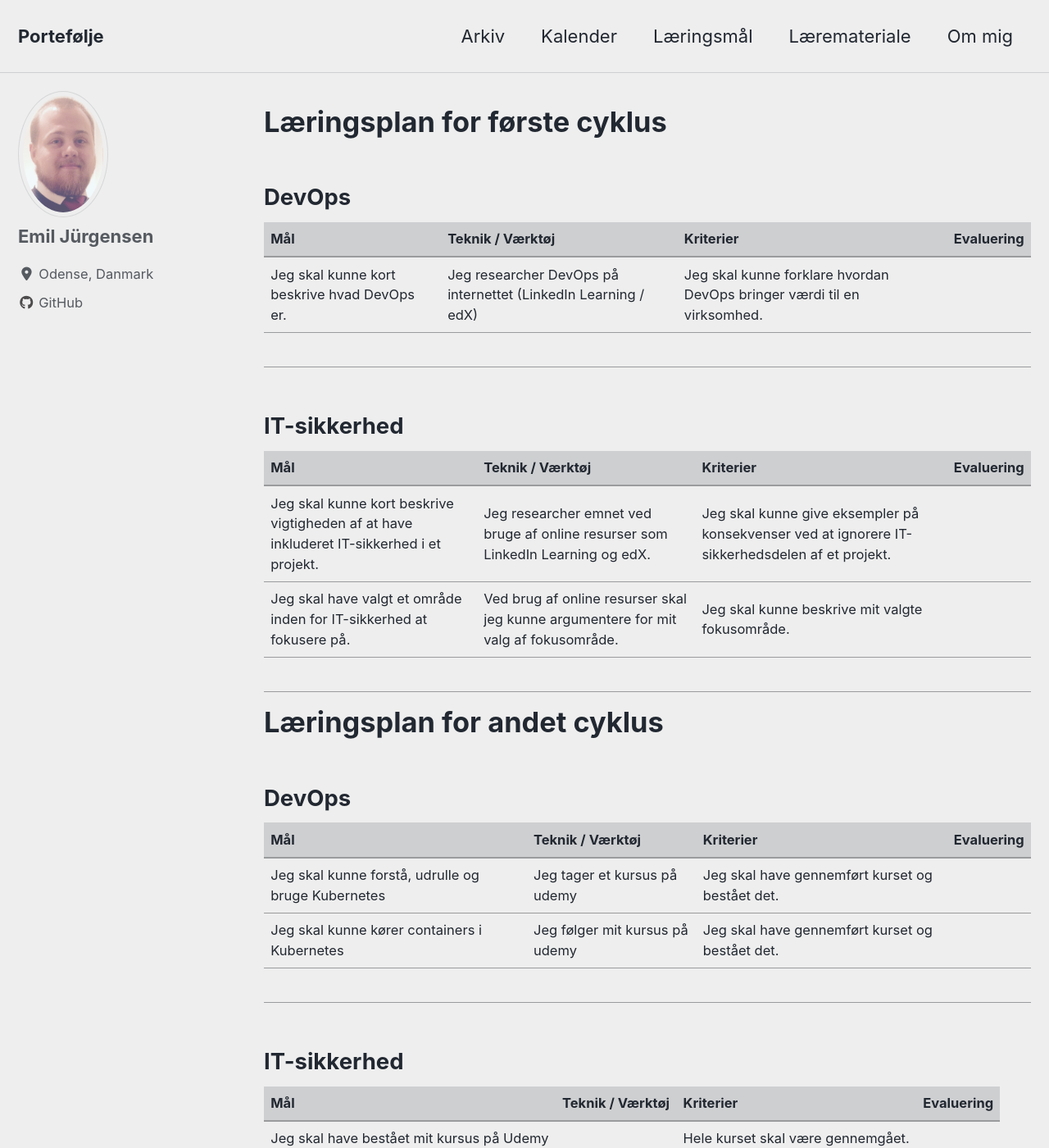
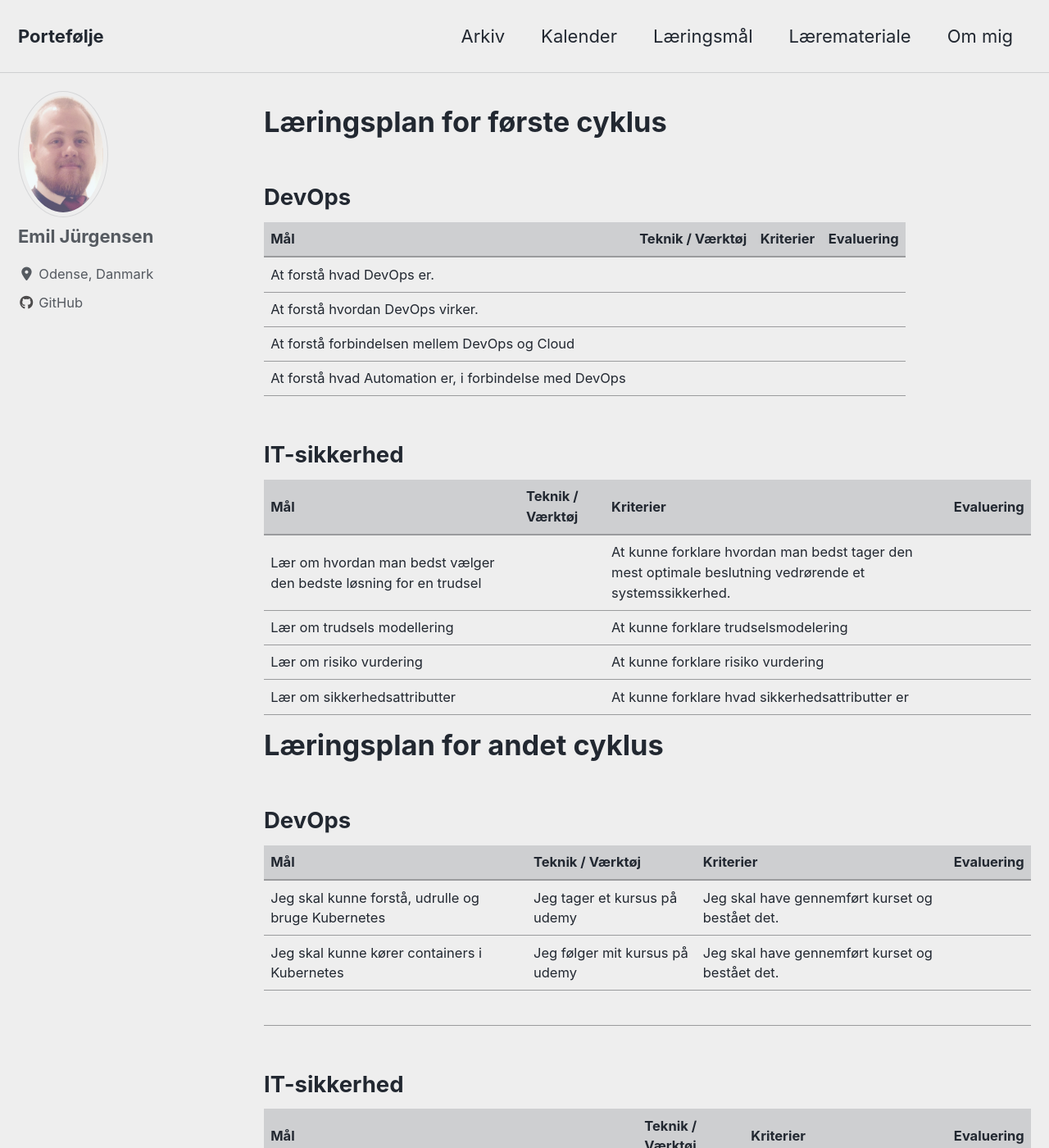
Before and after one commit to Emil428f/Portfolio, a Jekyll site: the page built from plan.md, in a window 1280 px wide and 1400 px high. Shown: the whole window at 82% size. Built offline with Jekyll 4.4.1, drawn with Linux system fonts in a browser that asks for light colours; cached includes are drawn as plain includes; nearby versions of some CDN libraries; some of the changed text lies outside the part shown.

Commit message:
Update plan.md

```diff
--- a/plan.md
+++ b/plan.md
@@ -9,17 +9,19 @@ author_profile: true
 
 | Mål | Teknik / Værktøj | Kriterier | Evaluering |
 |-------|--------|---------|---------|
-| Jeg skal kunne kort beskrive hvad DevOps er. | Jeg researcher DevOps på internettet (LinkedIn Learning / edX) | Jeg skal kunne forklare hvordan DevOps bringer værdi til en virksomhed. |
-|  |  |  |
-
+| At forstå hvad DevOps er. |  |  |
+| At forstå hvordan DevOps virker. |  |  |
+| At forstå forbindelsen mellem DevOps og Cloud |  |  |
+| At forstå hvad Automation er, i forbindelse med DevOps |  |  |
 
 <h2>IT-sikkerhed</h2>
 
 | Mål | Teknik / Værktøj | Kriterier | Evaluering |
 |-------|--------|---------|---------|
-| Jeg skal kunne kort beskrive vigtigheden af at have inkluderet IT-sikkerhed i et projekt. | Jeg researcher emnet ved bruge af online resurser som LinkedIn Learning og edX.  | Jeg skal kunne give eksempler på konsekvenser ved at ignorere IT-sikkerhedsdelen af et projekt. |
-| Jeg skal have valgt et område inden for IT-sikkerhed at fokusere på. | Ved brug af online resurser skal jeg kunne argumentere for mit valg af fokusområde. | Jeg skal kunne beskrive mit valgte fokusområde. |
-|  |  |  |
+| Lær om hvordan man bedst vælger den bedste løsning for en trudsel |  | At kunne forklare hvordan man bedst tager den mest optimale beslutning vedrørende et systemssikkerhed. |
+| Lær om trudsels modellering  |  | At kunne forklare trudselsmodelering |
+| Lær om risiko vurdering |  | At kunne forklare risiko vurdering |
+| Lær om sikkerhedsattributter |  | At kunne forklare hvad sikkerhedsattributter er |
 
 
 
@@ -39,3 +41,5 @@ author_profile: true
 | Mål | Teknik / Værktøj | Kriterier | Evaluering |
 |-------|--------|---------|---------|
 | Jeg skal have bestået mit kursus på Udemy |  | Hele kurset skal være gennemgået. |
+| At eventuelt lave noget penetration testing |  |  |
+| At lave en sikker forbindelse mellem en app og en backend (Encryption) |  |  |
```
